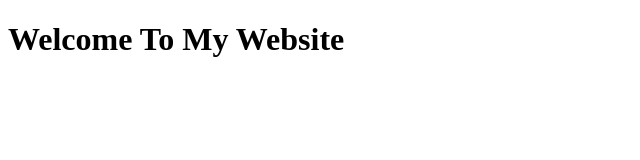
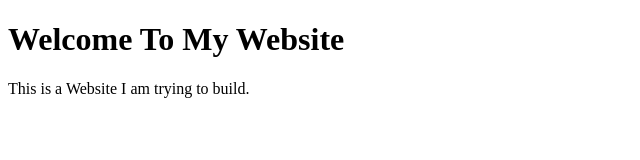
Before and after one commit to mdimadhossain18/my-first-website, a plain HTML site: page index.html in a window 1280 px wide. Shown: the whole page, without its empty margins (0-640 px from the left). Drawn offline with Linux system fonts and the light colour scheme.

Commit message:
learn github

```diff
--- a/index.html
+++ b/index.html
@@ -8,5 +8,6 @@
 </head>
 <body>
     <h1>Welcome To My Website</h1>
+    <p>This is a Website I am trying to build.</p>
 </body>
 </html>
```
